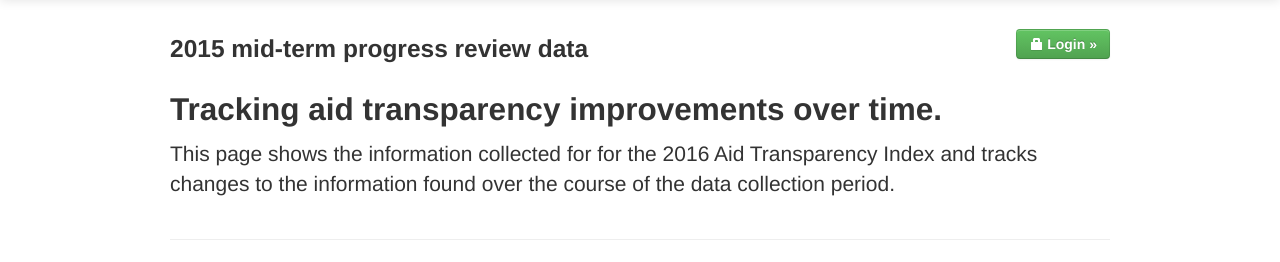
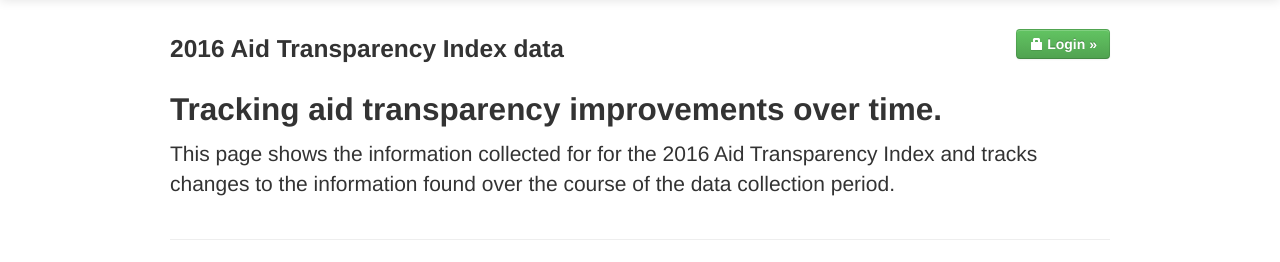
Before and after one commit to pwyf/aid-transparency-tracker, a Flask app: template iatidataquality/templates/organisation_index_public_2014.html in a window 1280 px wide. Shown: the part 41-303 px from the top of the page. Run offline with Flask 2, Linux system fonts and the light colour scheme; tables that the repository leaves empty hold one stand-in row (values such as "Sample post"); the template is opened without the code that fills it: values that come from a table or form of the project are taken from there, most other values are stand-ins (such as "Sample title", 1, 10 or a date in 2020); parts of the project's set-up code (start-up, migrations or seed data) failed here and were passed over; some libraries are stand-ins or nearby versions.

Commit message:
Update heading

```diff
--- a/iatidataquality/templates/organisation_index_public_2014.html
+++ b/iatidataquality/templates/organisation_index_public_2014.html
@@ -21,7 +21,7 @@
 		{{organisation.organisation_name}}</a>
 	</h1>
 
-    <h3>2015 mid-term progress review data </h3>
+    <h3>2016 Aid Transparency Index data </h3>
     <div class="">
         <div class="row">
             <div class="span12">
```
